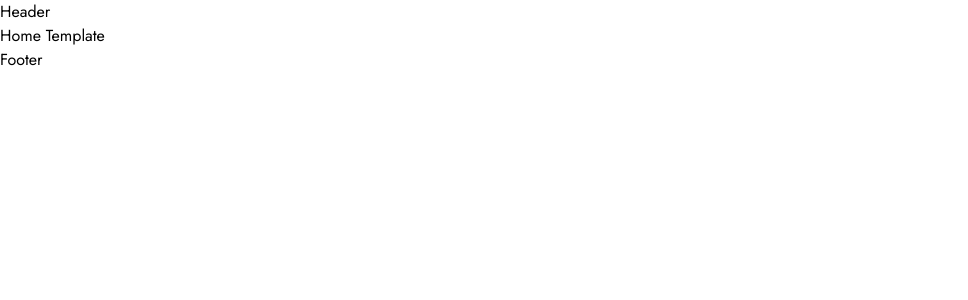
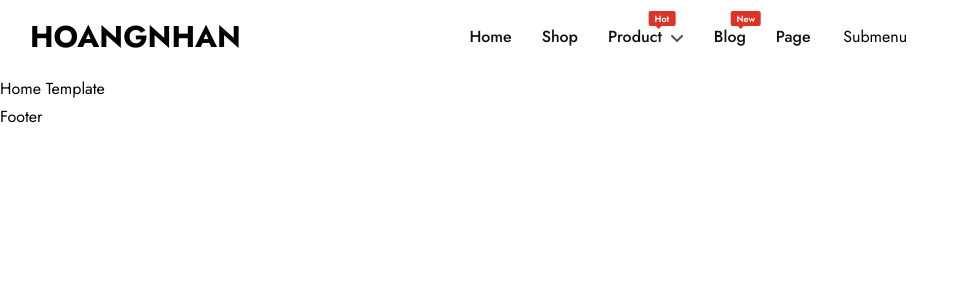
Before and after one commit to hoangnhan-dev/hoangnhan-store, a React (Vite) app in the folder client/: page / in a window 1280 px wide. Shown: the top 300 px of the page, without its empty margins (0-968 px from the left). Built offline with nearby package versions, Linux system fonts and the light colour scheme.

Commit message:
Build header logo, list menu

```diff
--- a/client/package.json
+++ b/client/package.json
@@ -10,6 +10,11 @@
     "preview": "vite preview"
   },
   "dependencies": {
+    "@fortawesome/fontawesome-svg-core": "^6.5.2",
+    "@fortawesome/free-brands-svg-icons": "^6.5.2",
+    "@fortawesome/free-regular-svg-icons": "^6.5.2",
+    "@fortawesome/free-solid-svg-icons": "^6.5.2",
+    "@fortawesome/react-fontawesome": "^0.2.0",
     "react": "^18.2.0",
     "react-dom": "^18.2.0",
     "react-router-dom": "^6.23.0"
--- a/client/src/components/layouts/MainLayout.jsx
+++ b/client/src/components/layouts/MainLayout.jsx
@@ -1,11 +1,13 @@
 import {Outlet} from "react-router-dom";
+import Header from "@/components/ui/Header.jsx";
+import Footer from "@/components/ui/Footer.jsx";
 
 export default function MainLayout() {
     return (
         <div>
-            <div>Header</div>
-            <div>{<Outlet />}</div>
-            <div>Footer</div>
+            <Header/>
+            <Outlet />
+            <Footer/>
         </div>
     );
 }
--- /dev/null
+++ b/client/src/components/ui/Footer.jsx
@@ -0,0 +1,5 @@
+export default function Footer() {
+    return (
+        <div>Footer</div>
+    )
+}
--- /dev/null
+++ b/client/src/components/ui/Header.jsx
@@ -0,0 +1,67 @@
+import {FontAwesomeIcon} from "@fortawesome/react-fontawesome";
+import {faAngleDown} from '@fortawesome/free-solid-svg-icons'
+
+export default function Header() {
+    return (
+        <div className="header header-middle">
+            <div className="grid grid-cols-3 items-center full-width">
+                {/* Logo */}
+                <div>
+                    <a href="#" className="header-logo">HOANGNHAN</a>
+                </div>
+
+                {/* Menu */}
+                <ul className="flex flex-wrap items-center justify-center">
+                    {
+                        menuList.map((item, index) => (
+                            <li key={item.content} className="py-s2 px-s3 flex items-center">
+                                <div className="relative">
+                                    <a href={item.to} className="text-heading font-500 ">{item.content}</a>
+                                    {
+                                        item?.badgeFlag && (
+                                            <div className="header-label">{item?.badgeFlag}</div>
+                                        )
+                                    }
+                                </div>
+                                {
+                                    item?.pullDown && (
+                                      <div className="pl-2 text-submenu text-[10px] relative top-0.5 cursor-pointer"><FontAwesomeIcon icon={faAngleDown} /></div>
+                                    )
+                                }
+                            </li>
+                        ))
+                    }
+                </ul>
+
+                {/* Submenu */}
+                <div>Submenu</div>
+            </div>
+        </div>
+    );
+}
+
+const menuList = [
+    {
+        to: '#',
+        content: 'Home',
+    },
+    {
+        to: '#',
+        content: 'Shop',
+    },
+    {
+        to: '#',
+        content: 'Product',
+        pullDown: true,
+        badgeFlag: 'Hot',
+    },
+    {
+        to: '#',
+        content: 'Blog',
+        badgeFlag: 'New'
+    },
+    {
+        to: '#',
+        content: 'Page',
+    },
+];
--- a/client/src/index.css
+++ b/client/src/index.css
@@ -1,6 +1,62 @@
 @tailwind base;
+
+/*@layer base {*/
+    * {
+        @apply text-normal leading-normal;
+    }
+/*    h1 {*/
+/*        @apply text-2xl;*/
+/*    }*/
+/*    h2 {*/
+/*        @apply text-xl;*/
+/*    }*/
+/*    h3 {*/
+/*        @apply text-lg;*/
+/*    }*/
+/*    a {*/
+/*        @apply text-blue-600 underline;*/
+/*    }*/
+/*}*/
+
 @tailwind components;
+
+@layer components {
+    .header-label {
+        @apply inline-block bg-primary py-[3px] px-[6px] text-[9px] text-white leading-none rounded-[2px] font-600 absolute -translate-x-1/2 -translate-y-3;
+        &:after {
+            content: '';
+            @apply translate-y-full absolute left-1/4 bottom-0 border-x-[3px] border-x-transparent border-t-[3px] border-t-primary;
+        }
+    }
+
+}
+/*.card {*/
+/*    background-color: theme(colors.white);*/
+/*    border-radius: theme(borderRadius.lg);*/
+/*    padding: theme(spacing.6);*/
+/*    box-shadow: theme(boxShadow.xl);*/
+/*}*/
+/*}*/
+
 @tailwind utilities;
+
+@layer utilities {
+    .header-middle {
+        @apply py-[11px] bg-white w-full;
+    }
+
+    .header-logo {
+        @apply block font-bold text-header-logo;
+    }
+
+    @media screen(xl) {
+        .full-width {
+            @apply px-s6;
+        }
+    }
+}
+
+/*--------------------------------------------------------------------*/
 
 @font-face {
     font-family: 'Jost';
--- a/client/tailwind.config.js
+++ b/client/tailwind.config.js
@@ -8,18 +8,34 @@ export default {
     fontFamily: {
       'sans': 'Jost, Helvetica, Arial, sans-serif',
     },
+    screens: {
+      'sm': '640px',
+      // => @media (min-width: 640px) { ... }
+
+      'md': '768px',
+      // => @media (min-width: 768px) { ... }
+
+      'lg': '1024px',
+      // => @media (min-width: 1024px) { ... }
+
+      'xl': '1200px',
+      // => @media (min-width: 1200px) { ... }
+
+      '2xl': '1536px',
+      // => @media (min-width: 1536px) { ... }
+    },
     extend: {
       spacing: {
-        's-1': '5px',
-        's-2': '10px',
-        's-3': '15px',
-        's-4': '20px',
-        's-5': '25px',
-        's-6': '30px',
-        's-7': '35px',
-        's-8': '40px',
-        's-9': '45px',
-        's-10': '50px',
+        's1': '5px',
+        's2': '10px',
+        's3': '15px',
+        's4': '20px',
+        's5': '25px',
+        's6': '30px',
+        's7': '35px',
+        's8': '40px',
+        's9': '45px',
+        's10': '50px',
       },
       colors: {
         'heading': '#111111',
@@ -27,6 +43,22 @@ export default {
         'btn-primary-bg': '#111111',
         'submenu': '#555555',
       },
+      // borderRadius: {
+      //   '4xl': '2rem',
+      // },
+      fontSize: {
+        'normal': '16px',
+        'header-logo': '30px',
+      },
+      fontWeight: {
+        400: '400',
+        500: '500',
+        600: '600',
+        700: '700',
+      },
+      lineHeight: {
+        normal: 1.75,
+      }
     },
   },
   plugins: [],
```
Also changed, not shown: 1 other file (tests, documents, lock files or other folders).
